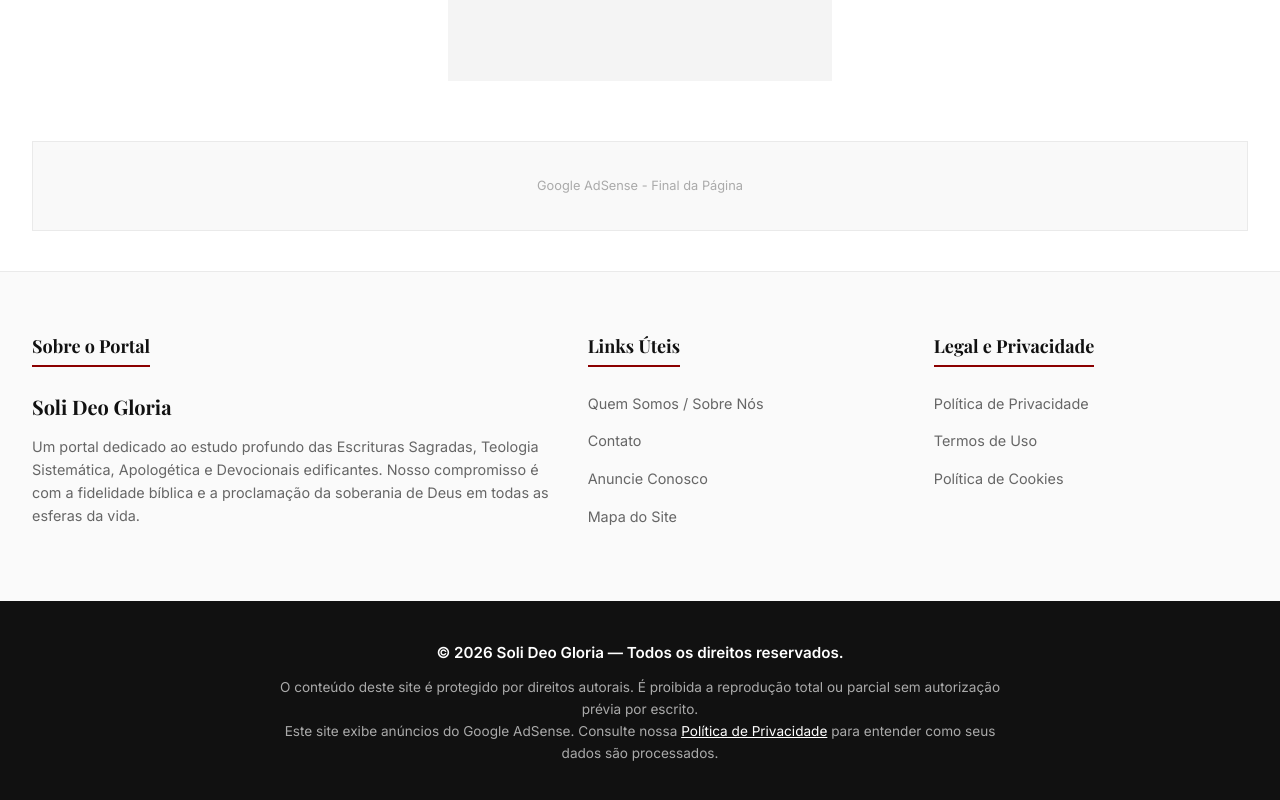
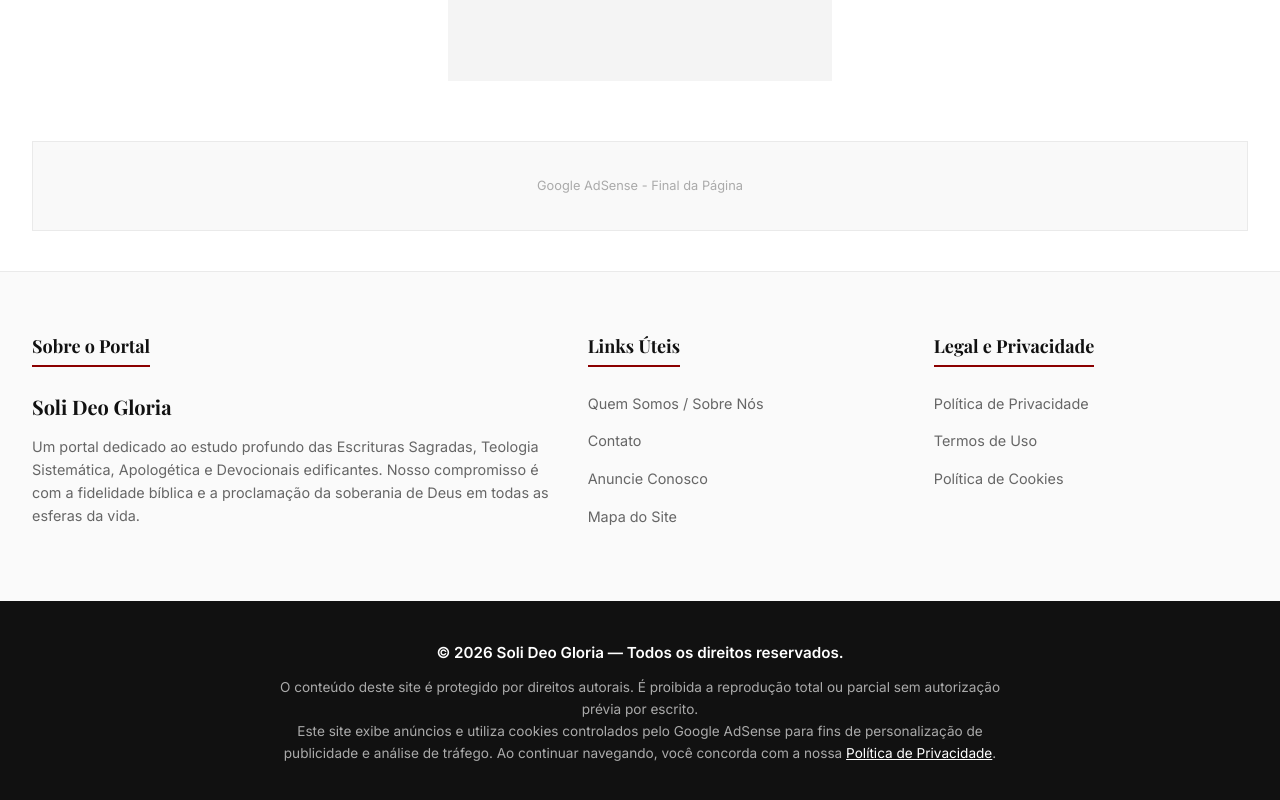
Before and after one commit to andrewsmorais/Blog-Crist-o-, a React (Vite) app: page / in a window 1280 px wide. Shown: the part 2674-3474 px from the top of the page. Built offline with nearby package versions, Linux system fonts and the light colour scheme; a web font is replaced by a local one.

Commit message:
Atualizando disclaimer legal para o AdSense

```diff
--- a/src/App.jsx
+++ b/src/App.jsx
@@ -530,7 +530,7 @@ function App() {
           <div className="container">
             <p className="copyright-title">&copy; 2026 Soli Deo Gloria — Todos os direitos reservados.</p>
             <p>O conteúdo deste site é protegido por direitos autorais. É proibida a reprodução total ou parcial sem autorização prévia por escrito.</p>
-            <p>Este site exibe anúncios do Google AdSense. Consulte nossa <a href="/politica-de-privacidade">Política de Privacidade</a> para entender como seus dados são processados.</p>
+            <p>Este site exibe anúncios e utiliza cookies controlados pelo Google AdSense para fins de personalização de publicidade e análise de tráfego. Ao continuar navegando, você concorda com a nossa <a href="/politica-de-privacidade">Política de Privacidade</a>.</p>
           </div>
         </div>
       </footer>
```
